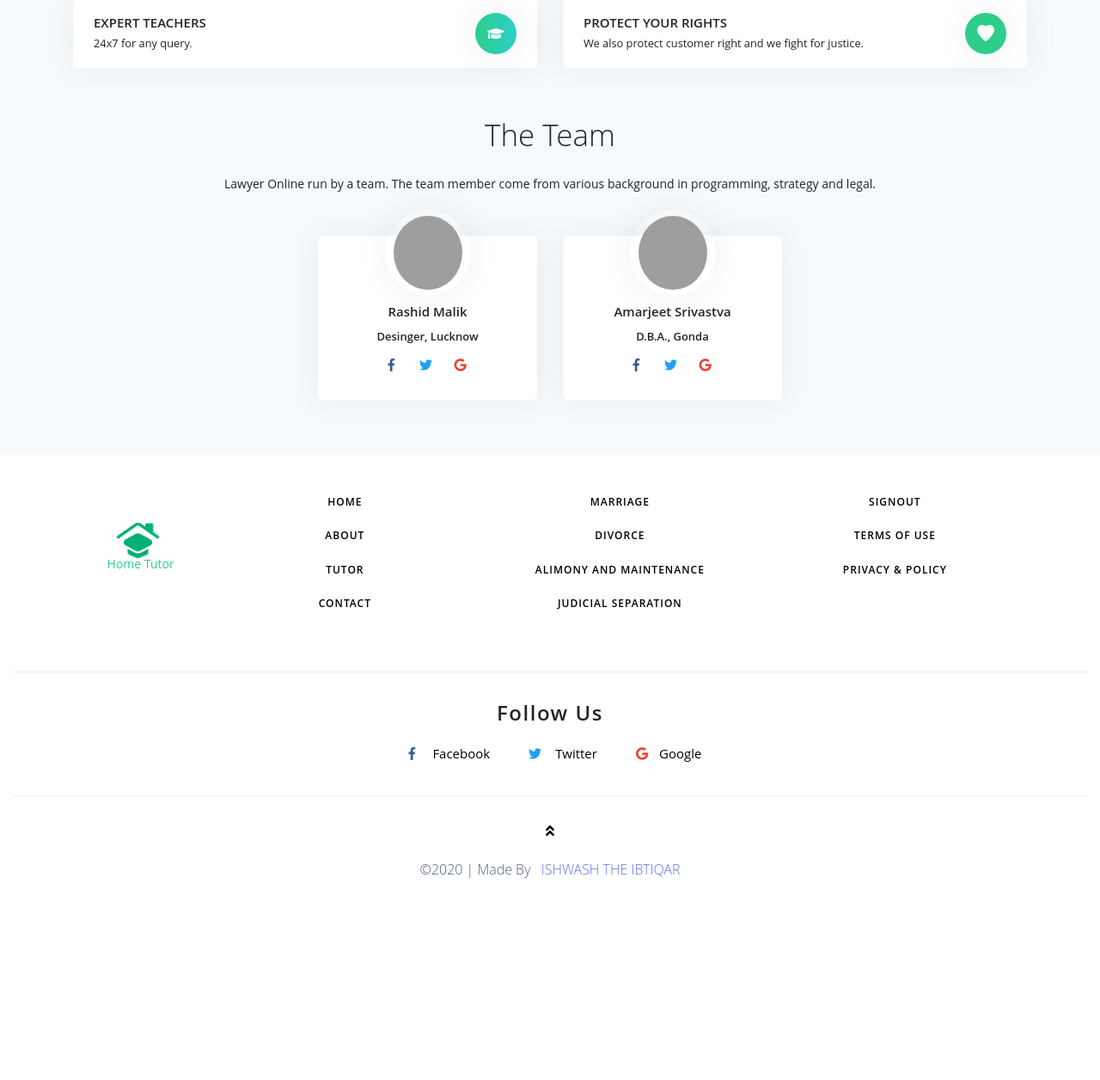
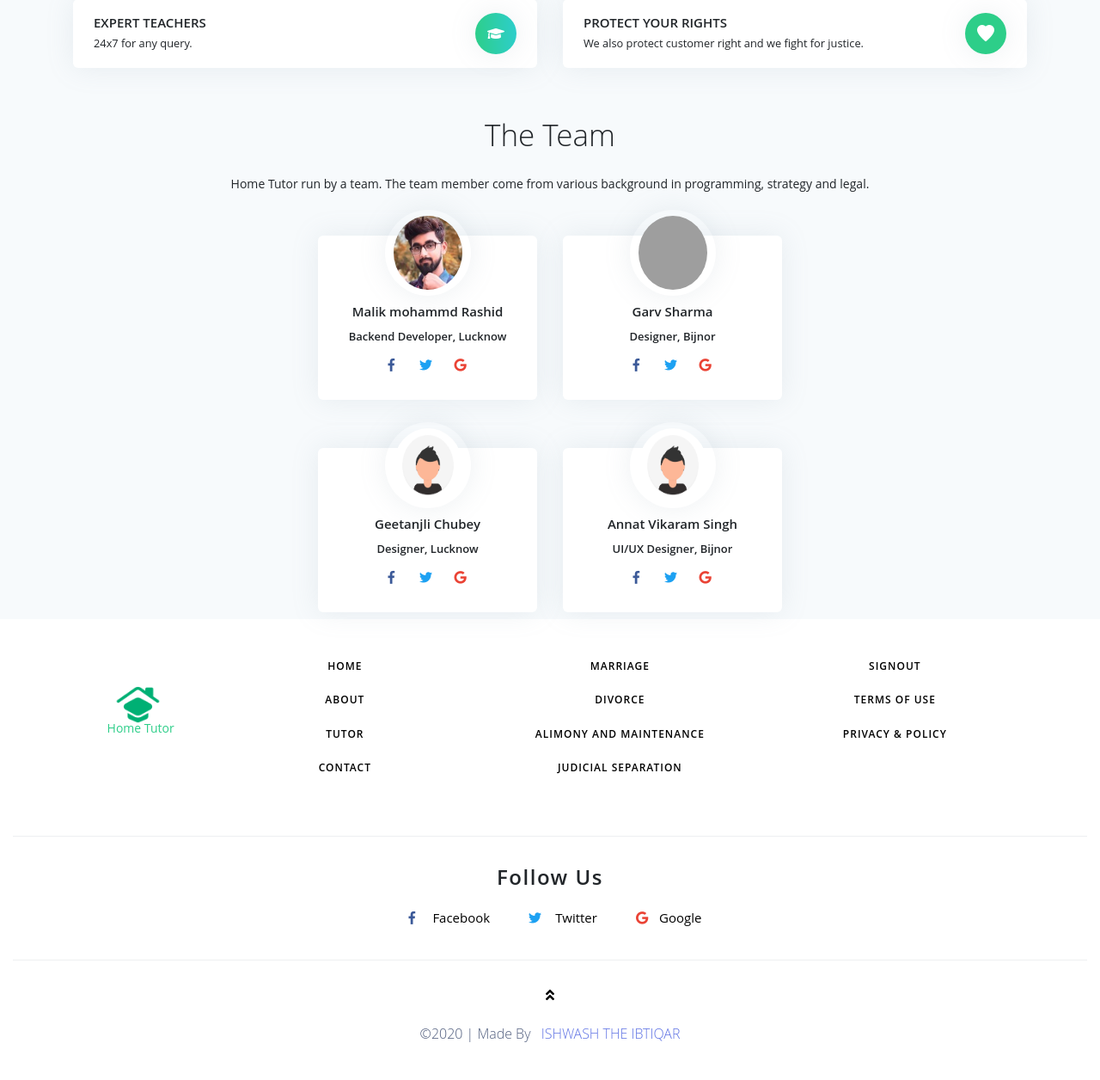
Before and after one commit to MalikRashid786/Home_Tutor, a PHP site: page /OnlineLawyer/userabout.php in a window 1280 px wide. Shown: the part 1333-2589 px from the top of the page at 86% size. Before the commit the page ends 2354 px from the top, so only its background shows below. Run offline with PHP 8.4, Linux system fonts and the light colour scheme; a user stored in the database is signed in; data comes from the database, SQL or seed files in the repository; grey boxes are pictures that could not be loaded.

Commit message:
First Commit

```diff
--- a/success.php
+++ b/success.php
@@ -28,7 +28,7 @@ if(isset($_POST['status']))
 
 <section class="py-5 card border-0 bg-gradient-secondary">
   <div class="container">
-    <h1 class="text-center text-darker" style="margin-top: 110px"> <span class="text-default">Payment Done Successfully. </span></h1>
+    <h1 class="text-center text-darker" style="margin-top: 110px"> <span class="text-default">Appointment Booked Successfully. </span></h1>
     <p class="text-center"> Details Are Below.</p>
   </div>
 </section>
--- a/userabout.php
+++ b/userabout.php
@@ -122,24 +122,23 @@ include("userheader.php");
       </div>
     </div>
   </div>
-</section>
-<section id="ourteam" class="bg-secondary ">
+<section id="ourteam" class="bg-secondary">
   <div class="container text-dark">
     <p class="text-center text-dark" style="font-size: 35px; ">The Team</p>
-    <p class="mb-5 text-dark text-center" style="font-size: 14px;font-weight: 400">Lawyer Online run by a team. The team member come from various background in programming, strategy and legal. </p>
+    <p class="mb-5 text-dark text-center" style="font-size: 14px;font-weight: 400">Home Tutor run by a team. The team member come from various background in programming, strategy and legal. </p>
     <div class="row justify-content-center">
        <div class="col-md-4 col-6 col-lg-3 mb-2">
               <div class="card border-0 shadow">
                 <div class="row justify-content-center">
                       <div class="col-md-12 text-center card-profile-image">
-               <img src="images/person_2.jpg" class="img-fluid  rounded-circle">
+                       <img src="img/53.jpg" class="img-fluid  rounded-circle">
                       </div>
                    </div>
                 <div class="card-body mt-5">
                    <div class="row">
                      <div class="col-md-12 text-center justify-content-center">
-                    <h4 class="mt-1 text-dark">Rashid Malik</h4>
-                    <p class="text-dark mb-2 h6">Desinger, Lucknow</p>
+                        <h4 class="mt-1 text-dark">Malik mohammd Rashid</h4>
+                        <p class="text-dark mb-2 h6">Backend Developer, Lucknow</p>
                         <div class="social-icon">
                             <ul>
                                 <li><a href="#"><span class="fab fa-facebook-f"></span></a></li>
@@ -152,8 +151,8 @@ include("userheader.php");
                   </div>
                 </div>
               </div>
-        <div class="col-md-4 col-6 col-lg-3 mb-5">
-          <div class="card border-0 shadow mb-3">
+              <div class="col-md-4 col-6 col-lg-3 mb-2">
+              <div class="card border-0 shadow">
                 <div class="row justify-content-center">
                       <div class="col-md-12 text-center card-profile-image">
                        <img src="images/person_2.jpg" class="img-fluid  rounded-circle">
@@ -162,8 +161,58 @@ include("userheader.php");
                 <div class="card-body mt-5">
                    <div class="row">
                      <div class="col-md-12 text-center justify-content-center">
-                        <h4 class="mt-1 text-dark">Amarjeet Srivastva</h4>
-                        <p class="text-dark mb-2 h6">D.B.A., Gonda</p>
+                        <h4 class="mt-1 text-dark">Garv Sharma</h4>
+                        <p class="text-dark mb-2 h6">Designer, Bijnor</p>
+                         <div class="social-icon">
+                            <ul>
+                                <li><a href="#"><span class="fab fa-facebook-f"></span></a></li>
+                                <li><a href="#"><span class="fab fa-twitter"></span></a></li>
+                                <li><a href="#"><span class="fab fa-google"></span></a></li>
+                            </ul>
+                       </div>
+                      </div>
+                   </div>
+                  </div>
+                </div>
+              </div>
+        </div>
+        <div class="row justify-content-center mt-5">
+       <div class="col-md-4 col-6 col-lg-3 mb-2">
+              <div class="card border-0 shadow">
+                <div class="row justify-content-center">
+                      <div class="col-md-12 text-center card-profile-image">
+                       <img src="img/profile_pic.png" class="img-fluid  rounded-circle">
+                      </div>
+                   </div>
+                <div class="card-body mt-5">
+                   <div class="row">
+                     <div class="col-md-12 text-center justify-content-center">
+                        <h4 class="mt-1 text-dark">Geetanjli Chubey</h4>
+                        <p class="text-dark mb-2 h6">Designer, Lucknow</p>
+                        <div class="social-icon">
+                            <ul>
+                                <li><a href="#"><span class="fab fa-facebook-f"></span></a></li>
+                                <li><a href="#"><span class="fab fa-twitter"></span></a></li>
+                                <li><a href="#"><span class="fab fa-google"></span></a></li>
+                            </ul>
+                       </div>
+                      </div>
+                   </div>
+                  </div>
+                </div>
+              </div>
+              <div class="col-md-4 col-6 col-lg-3 mb-2">
+              <div class="card border-0 shadow">
+                <div class="row justify-content-center">
+                      <div class="col-md-12 text-center card-profile-image">
+                       <img src="img/profile_pic.png" class="img-fluid  rounded-circle">
+                      </div>
+                   </div>
+                <div class="card-body mt-5">
+                   <div class="row">
+                     <div class="col-md-12 text-center justify-content-center">
+                        <h4 class="mt-1 text-dark"> Annat Vikaram Singh</h4>
+                        <p class="text-dark mb-2 h6">UI/UX Designer, Bijnor</p>
                          <div class="social-icon">
                             <ul>
                                 <li><a href="#"><span class="fab fa-facebook-f"></span></a></li>
--- a/userlawyerprofile.php
+++ b/userlawyerprofile.php
@@ -273,7 +273,7 @@ if (isset($_REQUEST['la_id'])) {
         </div>
 
         <div class="col-md-4 mb-5">
-          <div class="card shadow border-0">
+          <!-- <div class="card shadow border-0">
             <div class="card-body  border-0">
               <h2 class="mt-2 mb-3 text-center text-uppercase text-dark ">Help now</h2>
               <form class="form-group">
@@ -283,10 +283,10 @@ if (isset($_REQUEST['la_id'])) {
                 <button class="btn btn-success  btn-sm float-right">Submit <i class="fa fa-arrow-right ml-1" style="font-size: 11px"></i></button>
               </form>
             </div>
-          </div>
+          </div> -->
           <div class="row">
             <div class="col-md-12 mb-5">
-              <div class="card shadow mt-5 border-0">
+              <div class="card shadow  border-0">
                 <div class="card-body  border-0" style="height:400px">
                   <h3 class="mt-2 text-dark text-center ">Office Location</h3>
                   <div class="col-md-12 mt-1">
```
Also changed, not shown: about.php (+51 -1 lines), genlawyerprofile.php (+4 -4 lines), userlawyerappointment.php (+5 -5 lines). Lines whose indentation alone changed are shown as unchanged.
